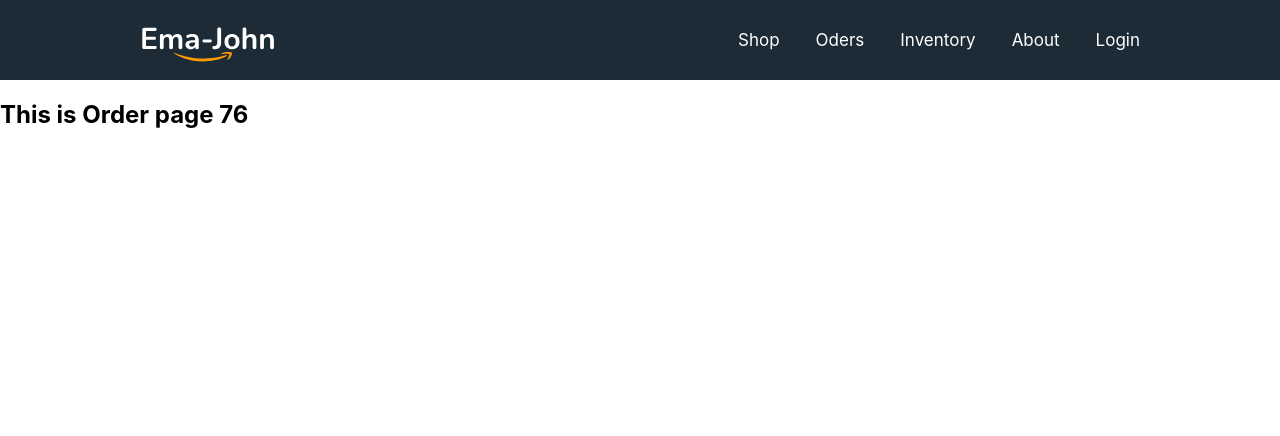
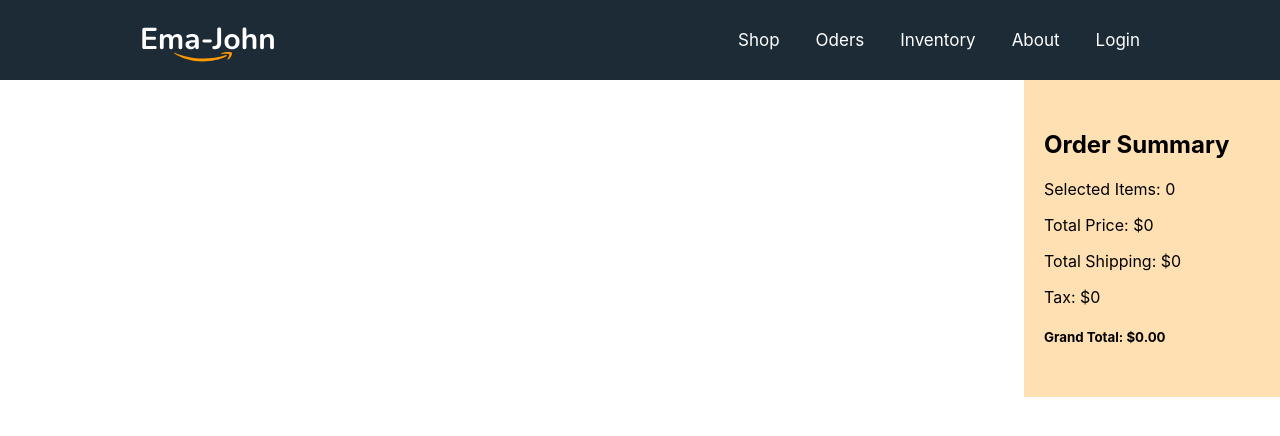
Before and after one commit to shohan89/react-spa, a React (Create React App) app: page /orders in a window 1280 px wide. Shown: the top 436 px of the page. Built offline with nearby package versions, Linux system fonts and the light colour scheme.

Commit message:
Import Cart from loader and Display Shopping cart

```diff
--- a/src/App.js
+++ b/src/App.js
@@ -5,6 +5,7 @@ import Layout from './components/Layout/Layout';
 import Orders from './components/Orders/Orders';
 import Inventory from './components/Inventory/Inventory';
 import About from './components/About/About';
+import { productAndCartLoader } from './loader/productAndCartLoader';
 
 function App() {
   const router = createBrowserRouter([
@@ -23,7 +24,7 @@ function App() {
         },
         {
           path: '/orders',
-          loader: () => fetch( 'products.json' ),
+          loader: productAndCartLoader,
           element: <Orders />,
         },
         {
--- a/src/components/Orders/Orders.js
+++ b/src/components/Orders/Orders.js
@@ -1,11 +1,21 @@
-import React from 'react';
+import React, { useState } from 'react';
 import { useLoaderData } from 'react-router-dom';
+import Cart from '../Cart/Cart';
 
 const Orders = () => {
-  const products = useLoaderData();
+  const { products, initialCart } = useLoaderData();
+  const [ cart, setCart ] = useState( initialCart );
   return (
     <div>
-      <h2>This is Order page { products.length }</h2>
+      <div className='shop-container'>
+        <div className='products-container'>
+
+        </div>
+        <div className='Cart-container'>
+          <Cart cart={ cart } />
+        </div>
+
+      </div>
     </div>
   );
 };
--- a/src/loader/productAndCartLoader.js
+++ b/src/loader/productAndCartLoader.js
@@ -7,14 +7,14 @@ export const productAndCartLoader=  async() => {
 
   // get cart
   const savedCart = getStoredCart();
-  const previousCart = [];
+  const initialCart = [];
   for( const id in savedCart ){
     const addedProduct = products.find( product => product.id === id );
     if( addedProduct ){
       const quantity = savedCart[ id ];
       addedProduct.quantity = quantity;
-      previousCart.push( addedProduct );
+      initialCart.push( addedProduct );
     }
   }
-  return { products, previousCart };
+  return { products, initialCart };
 }
```
